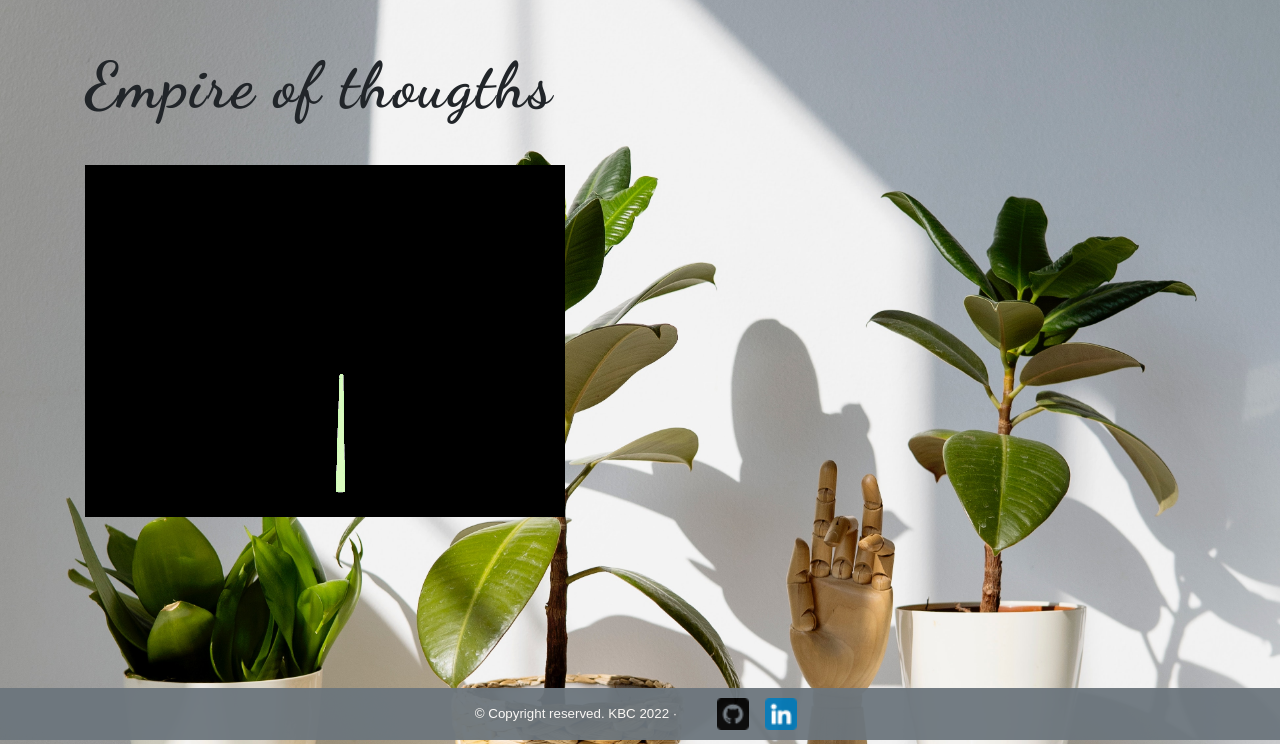
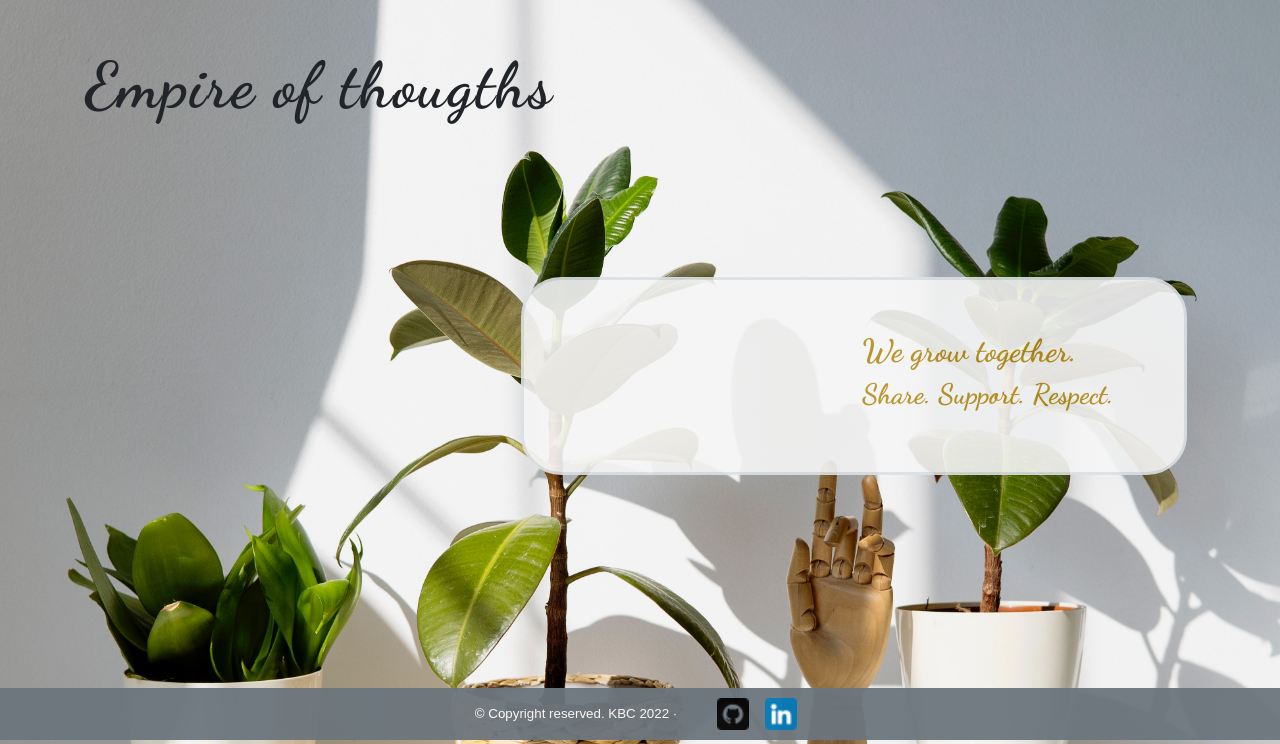
Before and after one commit to KlaudiaBC/FST-Project-Empire-of-Thoughts, a Django app: page / in a window 1280 px wide. Shown: the part 56-800 px from the top of the page. Run offline with Django 3.2, Linux system fonts and the light colour scheme.

Commit message:
Add styling to the landing page

```diff
--- a/static/css/style.css
+++ b/static/css/style.css
@@ -50,11 +50,14 @@
 }
 
 .container-light-grey {
-    background-color: lightslategray;
-    color: #d3a313;
-    width: 60%;
+    background-color: whitesmoke;
+    color: #b48d19;
     padding: 1rem;
     border-radius: 40px;
+    flex-direction: row;
+    justify-content: space-around;
+    margin-top: 3rem;
+
 }
 
 .container-lg {
@@ -105,6 +108,11 @@
     overflow: hidden;
 }
 
+.gif {
+    height: 10rem;
+    width: 10rem;
+}
+
 /* media query */
 @media (min-width: 40em) {
     body {
@@ -115,5 +123,7 @@
     }
     .container-light-grey {
         width: 60%;
+        margin-top: 7rem;
+        float: right;
     }
 }
--- a/templates/index.html
+++ b/templates/index.html
@@ -1,4 +1,6 @@
-{% extends "base.html" %} {% block content %} {% if user.is_authenticated %}
+{% extends "base.html" %} {% block content %}
+
+{% if user.is_authenticated %}
   <div class="content">
     <div class="row">
       <!-- Blog Entries Column -->
@@ -31,17 +33,18 @@
 
 {% else %}
   <div class="container-lg">
+    <div><h1 class="logo logo-lg">Empire of thougths</h1></div>
+    <br />
+
+    <div class="logo container-light container-light-grey">
       <div>
-    <h1 class="logo logo-lg">Empire of thougths</h1>
+        <img class="gif" src="static/images/gifff.gif">
       </div>
-  <br />
       <div>
-    <img src="/workspace/FST-Project-Empire-of-Thoughts/static/images/grow.gif" />
-
+        <h2>We grow together.</h2>
+        <h3>Share. Support. Respect.</h3>
       </div>
-  <!-- <div class="logo container-light container-light-grey row">
-        <h2>Share. Support. Respect.</h2>
-    </div> -->
+    </div>
   </div>
 
 {% endif %} {% endblock %}
```
Also changed, not shown: static/images/gifff.gif (added), static/images/grow.gif (deleted). Lines whose indentation alone changed are shown as unchanged.
